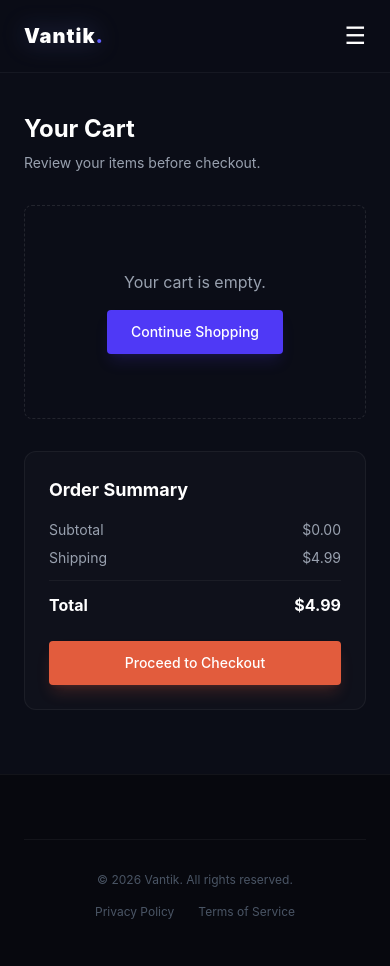
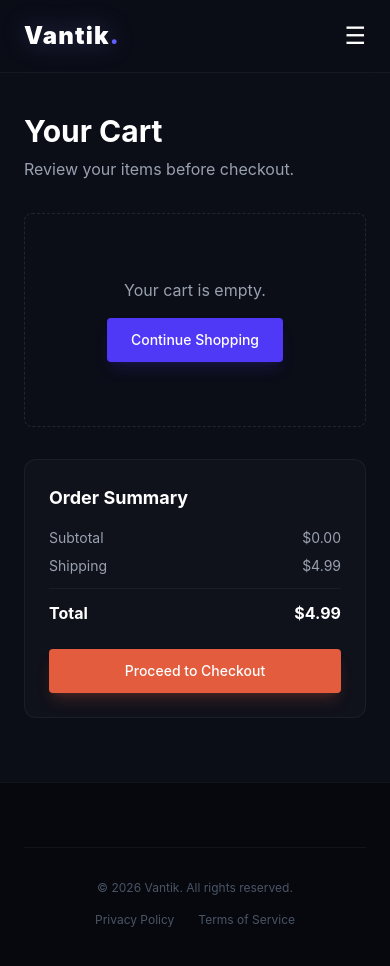
Before and after one commit to raiyo395/vantic, a website with bundled scripts: page checkout.html in a window 390 px wide. Built offline with nearby package versions, Linux system fonts and the light colour scheme.

Commit message:
Refactor checkout.html structure and layout
Updated the cart page layout and structure, including header, footer, and order summary sections.

```diff
--- a/checkout.html
+++ b/checkout.html
@@ -11,7 +11,7 @@
   <!-- HEADER -->
 <header class="sticky top-0 z-50 w-full flex items-center justify-between px-6 sm:px-12 md:px-24 py-5 bg-[#0B0D17]/80 backdrop-blur-md border-b border-white/5">
   <a href="index.html" class="block group">
-      <h1 class="text-white text-xl sm:text-2xl font-black tracking-wider transition-all duration-300 group-hover:text-indigo-400 drop-shadow-[0_0_12px_rgba(129,140,248,0.3)]">
+    <h1 class="text-white text-2xl font-black tracking-wider transition-all duration-300 group-hover:text-indigo-400 drop-shadow-[0_0_12px_rgba(129,140,248,0.3)]">
       Vantik<span class="text-indigo-500">.</span>
     </h1>
   </a>
@@ -44,8 +44,8 @@
 
   <!-- PAGE INTRO -->
   <section class="max-w-5xl mx-auto px-6 sm:px-12 md:px-24 pt-10 pb-4">
-    <h2 class="text-2xl sm:text-3xl font-bold text-white">Your Cart</h2>
-    <p class="text-gray-400 mt-2 text-sm sm:text-base">Review your items before checkout.</p>
+    <h2 class="text-3xl font-bold text-white">Your Cart</h2>
+    <p class="text-gray-400 mt-2">Review your items before checkout.</p>
   </section>
 
   <!-- CART CONTENT -->
@@ -56,7 +56,7 @@
       <div id="cart-items"></div>
 
       <!-- EMPTY CART STATE -->
-      <div id="empty-cart" class="hidden text-center py-16 border border-dashed border-white/10 rounded-lg">
+      <div id="empty-cart" class="text-center py-16 border border-dashed border-white/10 rounded-lg">
         <p class="text-gray-400">Your cart is empty.</p>
         <a href="shop.html" class="inline-block mt-4 px-6 py-3 bg-indigo-600 hover:bg-indigo-500 text-white text-sm font-medium rounded transition-colors shadow-lg shadow-indigo-600/15">
           Continue Shopping
@@ -82,13 +82,13 @@
         <span id="cart-total">$0.00</span>
       </div>
 
+
       <button id="checkout-button" class="w-full py-3 bg-[#E25C3D] hover:bg-[#c95135] text-white text-sm font-medium rounded transition-colors shadow-lg shadow-[#E25C3D]/20">
         Proceed to Checkout
       </button>
     </div>
 
   </main>
-
         <div id="success-message" class="hidden fixed top-24 left-1/2 -translate-x-1/2 bg-indigo-600 text-white px-6 py-3 rounded shadow-lg z-50">
         Order placed successfully!
       </div>
```
Lines whose indentation alone changed are shown as unchanged.
